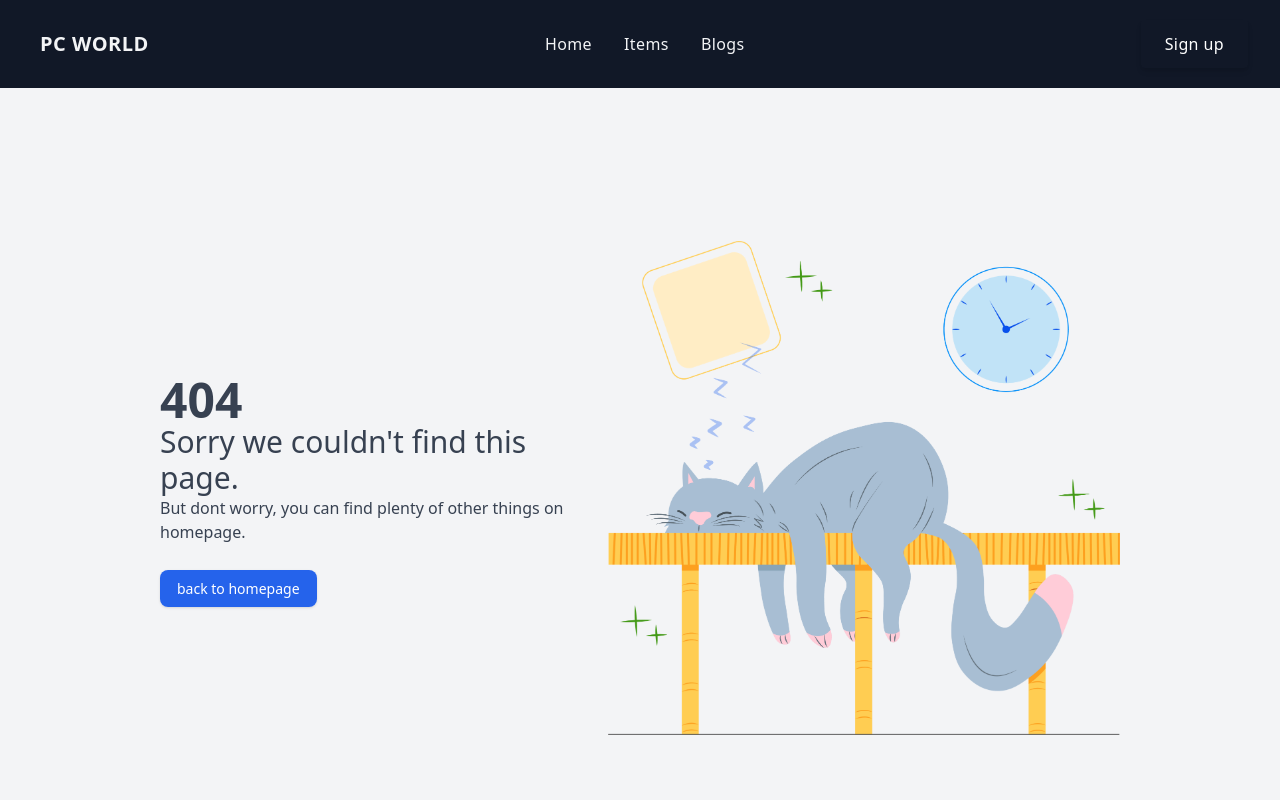
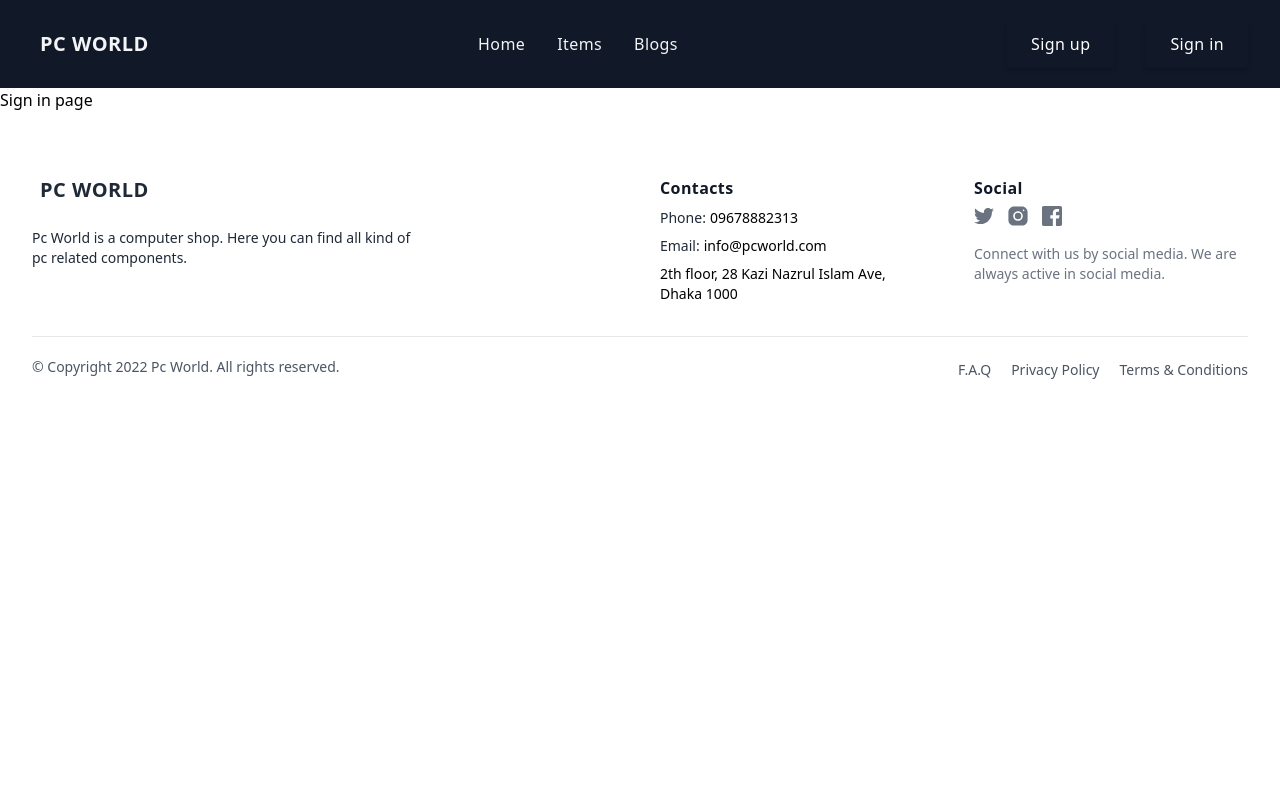
Before and after one commit to srdo96/pc-world-client-side, a React (Create React App) app: page /signin in a window 1280 px wide. Shown: the top 800 px of the page. Built offline with nearby package versions, Linux system fonts and the light colour scheme.

Commit message:
add sign in component

```diff
--- a/src/App.js
+++ b/src/App.js
@@ -5,16 +5,18 @@ import NotFound from "./Page/Shared/NotFound/NotFound";
 import { Footer } from "./Page/Shared/Footer/Footer";
 import Home from "./Page/Home/Home/Home";
 import SignUp from "./Page/Auth/SignUp/SignUp";
+import SignIn from "./Page/Auth/SignIn/SignIn";
 
 function App() {
   return (
     <div className="App">
       <Header />
       <Routes>
-        <Route path="/" element={<Home />}></Route>
-        <Route path="/home" element={<Home />}></Route>
-        <Route path="/home" element={<Home />}></Route>
+        <Route path="/" element={<Home />} />
+        <Route path="/home" element={<Home />} />
+        <Route path="/home" element={<Home />} />
         <Route path="/signup" element={<SignUp />} />
+        <Route path="/signin" element={<SignIn />} />
         {/* Not Found Route */}
         <Route path="*" element={<NotFound />}></Route>
       </Routes>
--- /dev/null
+++ b/src/Page/Auth/SignIn/SignIn.js
@@ -0,0 +1,11 @@
+import React from "react";
+
+const SignIn = () => {
+  return (
+    <div>
+      <h2>Sign in page</h2>
+    </div>
+  );
+};
+
+export default SignIn;
--- a/src/Page/Auth/SignUp/SignUp.js
+++ b/src/Page/Auth/SignUp/SignUp.js
@@ -134,7 +134,7 @@ const SignUp = () => {
                       className="w-full mt-2 px-4 py-2 font-bold text-white bg-blue-500 rounded-full hover:bg-blue-700 focus:outline-none focus:shadow-outline"
                       type="submit"
                     >
-                      <p>Register Account</p>
+                      <p>Signup Account</p>
                     </button>
                   </div>
 
@@ -145,7 +145,7 @@ const SignUp = () => {
                       className="inline-block text-sm text-blue-500 align-baseline hover:text-blue-800"
                       to="/login"
                     >
-                      Already have an account? Login!
+                      Already have an account? Sign in.
                     </Link>
                   </div>
                 </form>
--- a/src/Page/Shared/Header/Header.js
+++ b/src/Page/Shared/Header/Header.js
@@ -59,6 +59,16 @@ const Header = () => {
                 title="Sign up"
               >
                 Sign up
+              </Link>
+            </li>
+            <li>
+              <Link
+                to="/signin"
+                className="inline-flex items-center justify-center h-12 px-6 font-medium tracking-wide text-white transition duration-200 rounded shadow-md bg-deep-purple-accent-400 hover:bg-deep-purple-accent-700 focus:shadow-outline focus:outline-none"
+                aria-label="Sign in"
+                title="Sign in"
+              >
+                Sign in
               </Link>
             </li>
           </ul>
@@ -150,14 +160,24 @@ const Header = () => {
                       </li>
 
                       <li>
-                        <a
-                          href="/"
+                        <Link
+                          to="/signup"
                           className="inline-flex items-center justify-center w-full h-12 px-6 font-medium tracking-wide text-white transition duration-200 rounded shadow-md bg-deep-purple-accent-400 hover:bg-deep-purple-accent-700 focus:shadow-outline focus:outline-none"
                           aria-label="Sign up"
                           title="Sign up"
                         >
                           Sign up
-                        </a>
+                        </Link>
+                      </li>
+                      <li>
+                        <Link
+                          to="/signin"
+                          className="inline-flex items-center justify-center w-full h-12 px-6 font-medium tracking-wide text-white transition duration-200 rounded shadow-md bg-deep-purple-accent-400 hover:bg-deep-purple-accent-700 focus:shadow-outline focus:outline-none"
+                          aria-label="Sign in"
+                          title="Sign in"
+                        >
+                          Sign in
+                        </Link>
                       </li>
                     </ul>
                   </nav>
```
